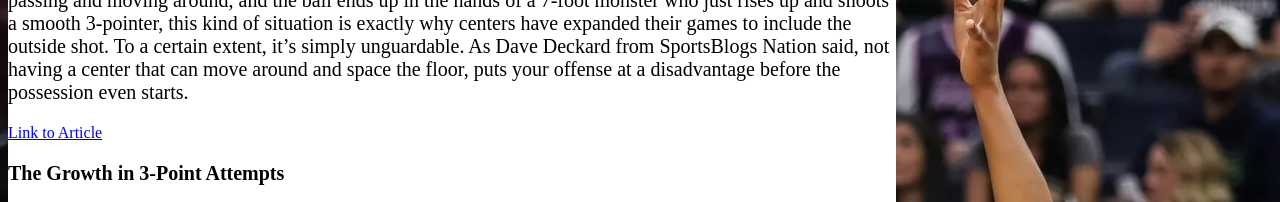
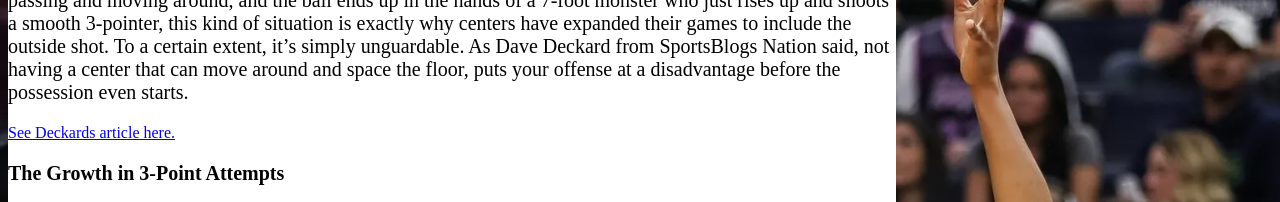
Before and after one commit to JNL221work/jnl221_Elad, a plain HTML site: page final.html in a window 1280 px wide. Shown: the part 1280-1482 px from the top of the page. Drawn offline with Linux system fonts and the light colour scheme.

Commit message:
Update final.html

```diff
--- a/final.html
+++ b/final.html
@@ -30,7 +30,7 @@
 			<h3>The Evolution of the Center Position</h3>
 			<img src="Bball.png" alt="Locations on a Basketball Court" height="250px" width="350px">
 			<p>Traditionally, the center position in the NBA is played by the biggest and tallest players on the court. In the older days of the sport, Centers used to play with their backs to the basket and were often parked in the paint, or on the block and would score from those locations in and around the hoop. The only time a center would leave those spots would be if he was setting a screen, or if he was moving to create space for one of his teammates. To newer basketball fans this idea that one player would stay in one spot on the floor is very foreign because nowadays all five players on the court move around through all locations. Specifically, over the last 20 years NBA centers have been required to evolve into playmakers and shotmakers, meaning the position has changed so that centers in the league are now shooting from the 3-point line, not just from under the basket. The growth in 3-point shooting from centers in the NBA has completely changed the game. Imagine trying to guard a team where all five guys are passing and moving around, and the ball ends up in the hands of a 7-foot monster who just rises up and shoots a smooth 3-pointer, this kind of situation is exactly why centers have expanded their games to include the outside shot. To a certain extent, it’s simply unguardable. As Dave Deckard from SportsBlogs Nation said, not having a center that can move around and space the floor, puts your offense at a disadvantage before the possession even starts. </p>
-			<a href="https://www.blazersedge.com/2023/8/24/23844379/nba-centers-joel-embiid-nikola-jokic-portland-trail-blazers-offense-defense" target="_blank">Link to Article</a>
+			<a href="https://www.blazersedge.com/2023/8/24/23844379/nba-centers-joel-embiid-nikola-jokic-portland-trail-blazers-offense-defense" target="_blank">See Deckards article here.</a>
 		</section>
 		<section>
 			<h3>The Growth in 3-Point Attempts</h3>
```
